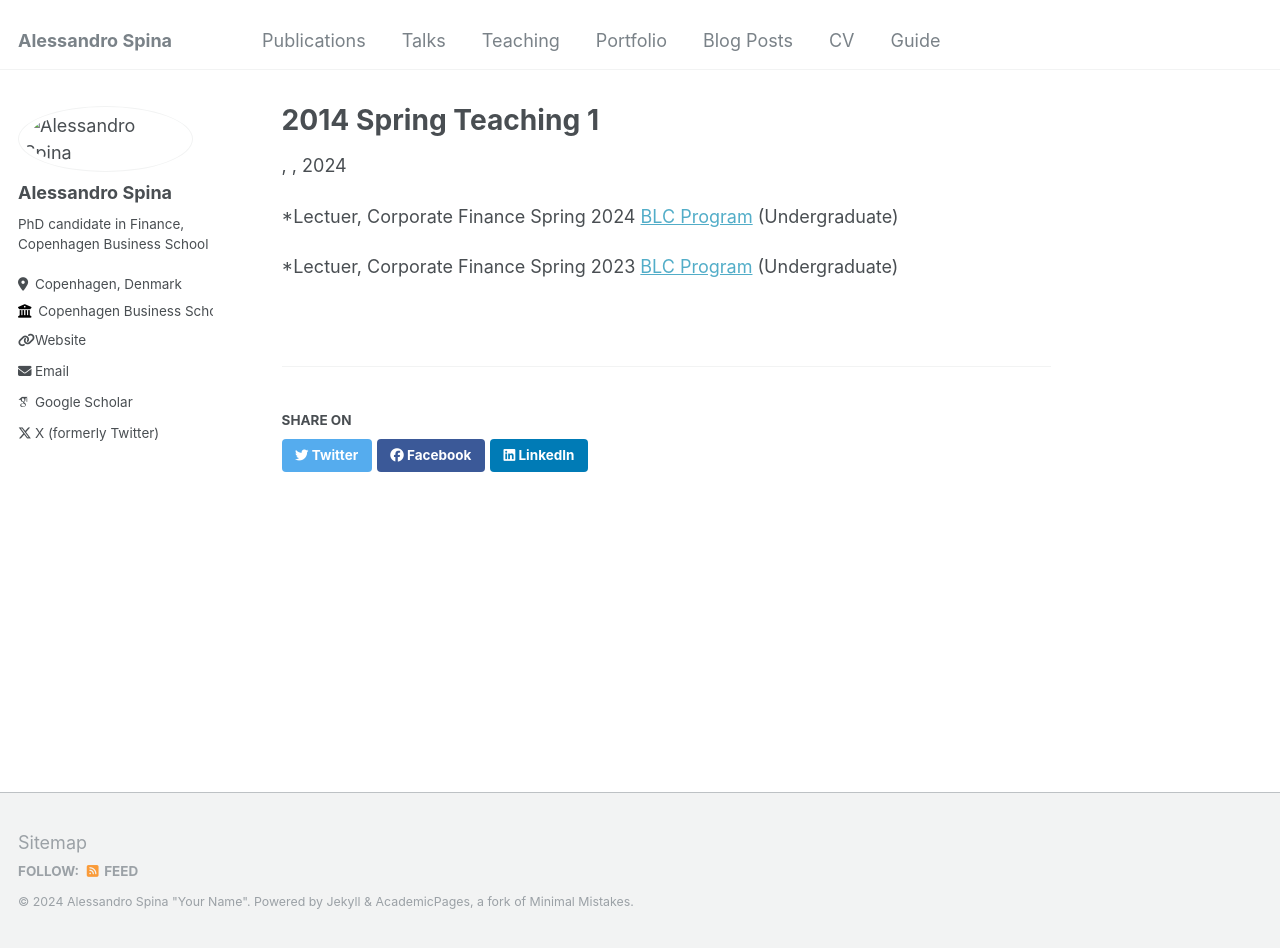
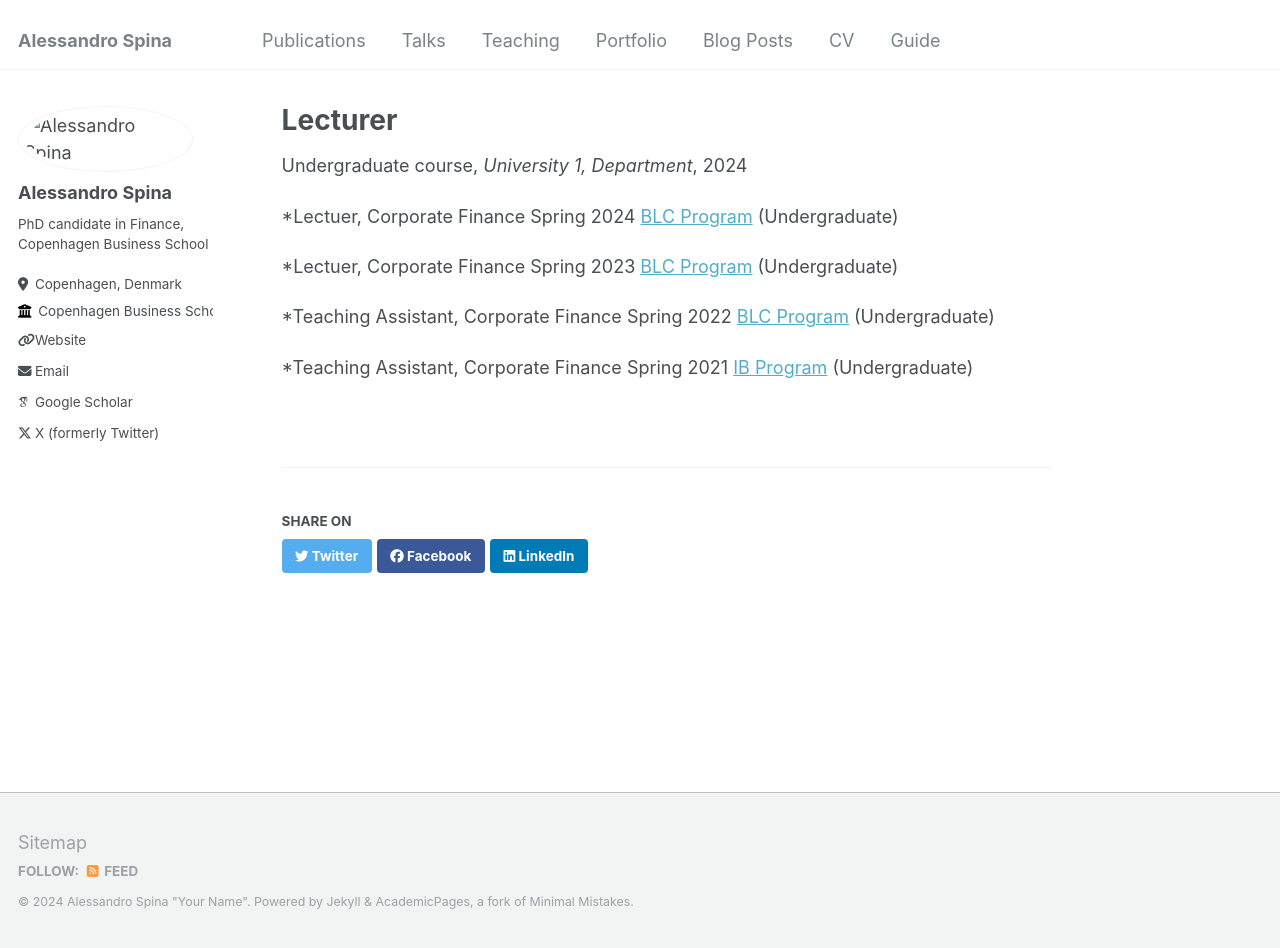
Before and after one commit to aspi6246/aspi6246.github.io, a Jekyll site: the page built from _teaching/2014-spring-teaching-1.md, in a window 1280 px wide and 948 px high. Built offline with Jekyll 4.4.1, drawn with Linux system fonts in a browser that asks for light colours; some web fonts are replaced.

Commit message:
Update 2014-spring-teaching-1.md

```diff
--- a/_teaching/2014-spring-teaching-1.md
+++ b/_teaching/2014-spring-teaching-1.md
@@ -1,11 +1,15 @@
 ---
-#title: "Lecturer"
-#collection: teaching
-#type: "Undergraduate course"
-#permalink: /teaching/2014-spring-teaching-1
-#venue: "University 1, Department"
+title: "Lecturer"
+collection: teaching
+type: "Undergraduate course"
+permalink: /teaching/2014-spring-teaching-1
+venue: "University 1, Department"
 ---
 
 *Lectuer, Corporate Finance Spring 2024 [BLC Program](https://www.cbs.dk/en/study/bachelor/bsc-in-business-language-and-culture) (Undergraduate)
 
 *Lectuer, Corporate Finance Spring 2023 [BLC Program](https://www.cbs.dk/en/study/bachelor/bsc-in-business-language-and-culture) (Undergraduate)
+
+*Teaching Assistant, Corporate Finance Spring 2022 [BLC Program](https://www.cbs.dk/en/study/bachelor/bsc-in-business-language-and-culture) (Undergraduate)
+
+*Teaching Assistant, Corporate Finance Spring 2021 [IB Program](https://www.cbs.dk/en/study/bachelor/bsc-in-business-language-and-culture) (Undergraduate)
```
